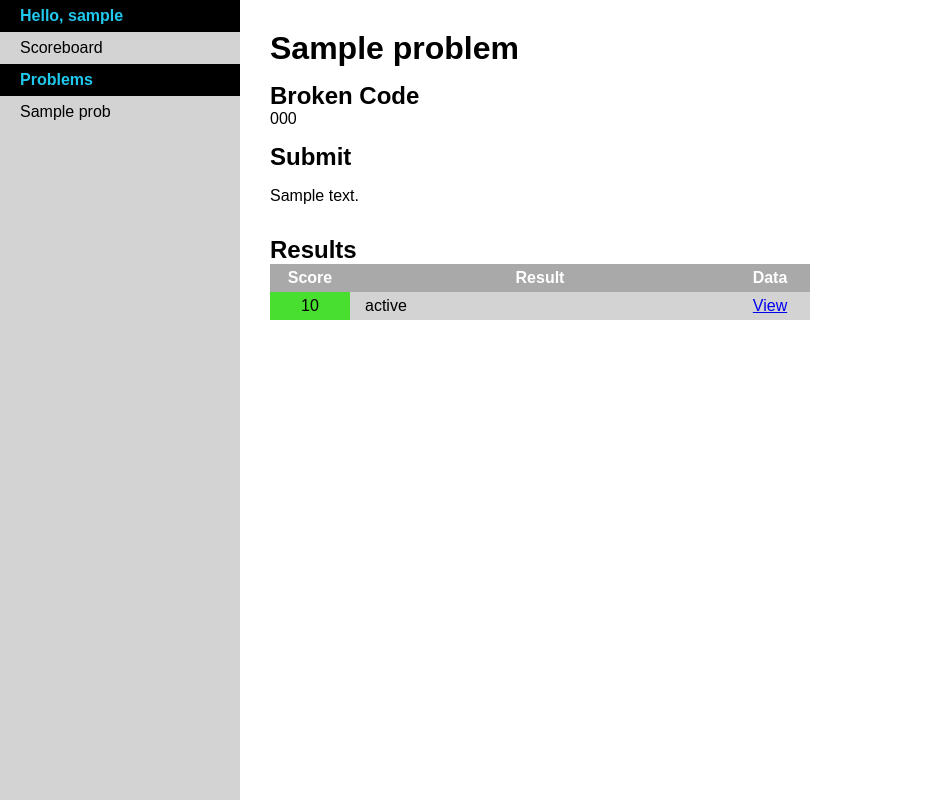
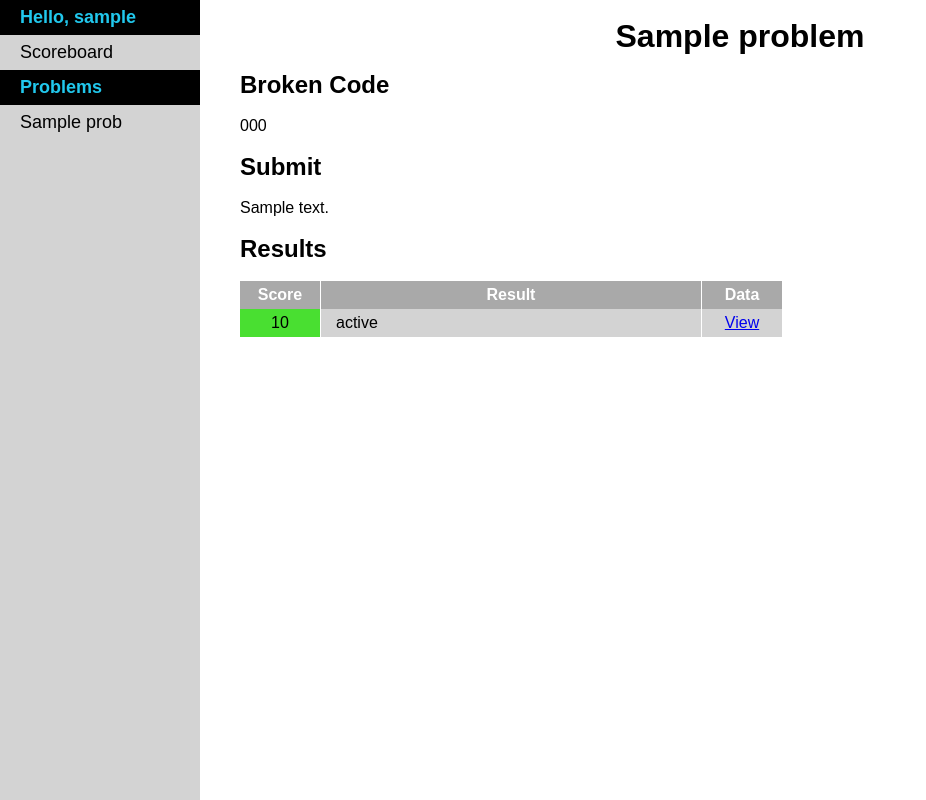
Before and after one commit to aioc/codebreaker, a Python web app: template templates/problem.j2 in a window 1280 px wide. Shown: the whole page, without its empty margins (0-926 px from the left). Run offline with Jinja, Linux system fonts and the light colour scheme; the template is opened without the code that fills it: most values are stand-ins (such as "Sample title", 1, 10 or a date in 2020).

Commit message:
centred a bunch of pages

```diff
--- a/src/server.py
+++ b/src/server.py
@@ -163,7 +163,7 @@ async def page_submit(request):
         if mark_it:
             # Enqueue the task
             await database.connection.execute(ENQUE_TASK, username, name, proposed_input, correct_output)
-            await asyncio.sleep(1)
+            await asyncio.sleep(2)
     return aiohttp.web.HTTPSeeOther('/problem/' + name)
 app.router.add_post('/submit/{name}', page_submit)
 
--- a/static/layout.css
+++ b/static/layout.css
@@ -7,19 +7,20 @@ pre {
 	padding: 10px;
 }
 
+h1,h2,h3 {
+    line-height: 1;
+}
+
 h1 {
-    margin: 0;
-    padding: 20px 0 0 0;
+    margin-top: 0;
+    font-size: 32px;
 }
 
 h2 {
-	margin: 0;
-	padding: 15px 0 0 0;
+    font-size: 24px;
 }
 
 h3 {
-	margin: 0;
-	padding: 10px 0 0 0;
 	font-size: 16px;
 }
 
@@ -29,10 +30,8 @@ div.homepage {
 }
 
 div.scoreboard {
-	width: 100%;
 	text-align: center;
-	display: flex;
-	justify-content: center;
+    margin: 20px 0;
 }
 
 div.homepage table {
@@ -46,13 +45,13 @@ div.wrapper {
 
 div.hub-view {
 	display: flex;
+    width: 100%;
 }
 
 div.hub-sidebar {
 	float: left;
 	min-height: 100vh;
 	background-color: lightgrey;
-    margin-right: 30px;
 }
 
 div.hub-sidebar div.heading {
@@ -62,11 +61,12 @@ div.hub-sidebar div.heading {
 }
 
 div.hub-sidebar div {
-	width: 200px;
+	width: 160px;
 	padding: 2px 20px;
 }
 
 div.hub-sidebar p {
+    font-size: 18px;
 	margin: 5px 0px;
 }
 
@@ -85,13 +85,23 @@ div.hub-sidebar div.problem-link:hover {
 }
 
 div.hub-content {
-    margin: 10px 0;
+    margin: 20px 20px 30px 20px;
+    flex: 1;
 }
 
 div.problem-statement {
-    width: 100%
 	max-width: 1000px;
-	box-sizing: border-box;
+    margin-left: auto;
+    margin-right: auto;
+    justify-content: center;
+}
+
+div.problem-statement h1 {
+    text-align: center;
+}
+
+div.highlight pre {
+    margin: 0;
 }
 
 div.highlight {
@@ -100,7 +110,7 @@ div.highlight {
 }
 
 div.problem-statement form {
-    width: 700px;
+    width: 100%;
 }
 
 div.submit-boxes {
@@ -110,6 +120,10 @@ div.submit-boxes {
 
 div.submit-boxes div {
 	flex: 50%;
+}
+
+div.submit-boxes h3 {
+    margin: 0 0 .3em 0;
 }
 
 div.submit-input {
@@ -132,14 +146,17 @@ textarea {
 
 table.results {
 	border-collapse: collapse;
-	border: none;
+}
+
+table.results th, table.results td {
+	border-right: 1px solid white;
 }
 
 .score-column {width: 50px;}
 .status-column {width: 350px;}
 .data-column {width: 50px;}
 
-table.results th, td.score-column, td.data-column {text-align: center;}
+table.submissions th, td.centred {text-align: center;}
 
 th, td {
 	padding: 5px 15px;
@@ -154,8 +171,14 @@ table.results tbody {
 	background-color: lightgrey;
 }
 
+table.queue {
+    margin-left: auto;
+    margin-right: auto;
+}
+
 .queue-button {
     text-align: center;
+    width: 30px;
 }
 
 .padded {
@@ -189,7 +212,7 @@ table.scoreboard p, table.scoreboard h3 {
 
 table.scoreboard {
 	border-collapse: collapse;
-	margin-bottom: 30px;
+    display: inline-block;
 }
 
 th.group-header {
--- a/templates/problem.j2
+++ b/templates/problem.j2
@@ -27,29 +27,26 @@
 				{% endif %}
 				{% if results|length > 0 %}
 				<h2>Results</h2>
-				<table class="results">
+				<table class="results submissions">
 					<thead>
 						<tr>
-							<!-- <th>Time</th> -->
-							<th class="score-column">Score</th>
-							<th class="status-column">Result</th>
-							<th class="data-column">Data</th>
+							<th class="centred score-column">Score</th>
+							<th class="centred status-column">Result</th>
+							<th class="centred data-column">Data</th>
 						</tr>
 					</thead>
 					<tbody>
 					{% for result in results %}
 							<tr>
-								<!-- <td>{{ result.time }}</td> -->
-								<!-- <td>(button)</td> -->
-								{% if result.complete == false %}
+                            {% if result.complete == false %}
 									<td class="score-column">?</td>
 								{% elif result.score > 0 %}
-									<td class="score-column score-100">{{ result.score }}</td>
+									<td class="centred score-column score-100">{{ result.score }}</td>
 								{% else %}
-									<td class="score-column score-0">{{ result.score }}</td>
+									<td class="centred score-column score-0">{{ result.score }}</td>
 								{% endif %}
 								<td class="status-column">{{ result.status }}</td>
-								<td class="data-column"><a href="/submission/{{result.id}}" target="_blank">View</a></td>
+								<td class="centred data-column"><a href="/submission/{{result.id}}" target="_blank">View</a></td>
 							</tr>
 					{% endfor %}
 					<tbody>
--- a/templates/scoreboard.j2
+++ b/templates/scoreboard.j2
@@ -8,7 +8,6 @@
 	</head>
 	<body>
 		<div class="scoreboard">
-			<div>
 				<h1>Scoreboard</h1>
 				<table class="scoreboard">
 					<thead>
@@ -22,7 +21,7 @@
 							<th></th>
 						</tr>
 						<tr>
-							<th></th>
+							<th>Name</th>
             	{% for p in problem_ids %}
               <th>{{ p }}</th>
               {% endfor %}
@@ -47,7 +46,6 @@
 						{% endfor %}
 					</tbody>
 				</table>
-			</div>
 		</div>
 	</body>
 </html>
```
Also changed, not shown: templates/queue.j2 (+8 -8 lines).
